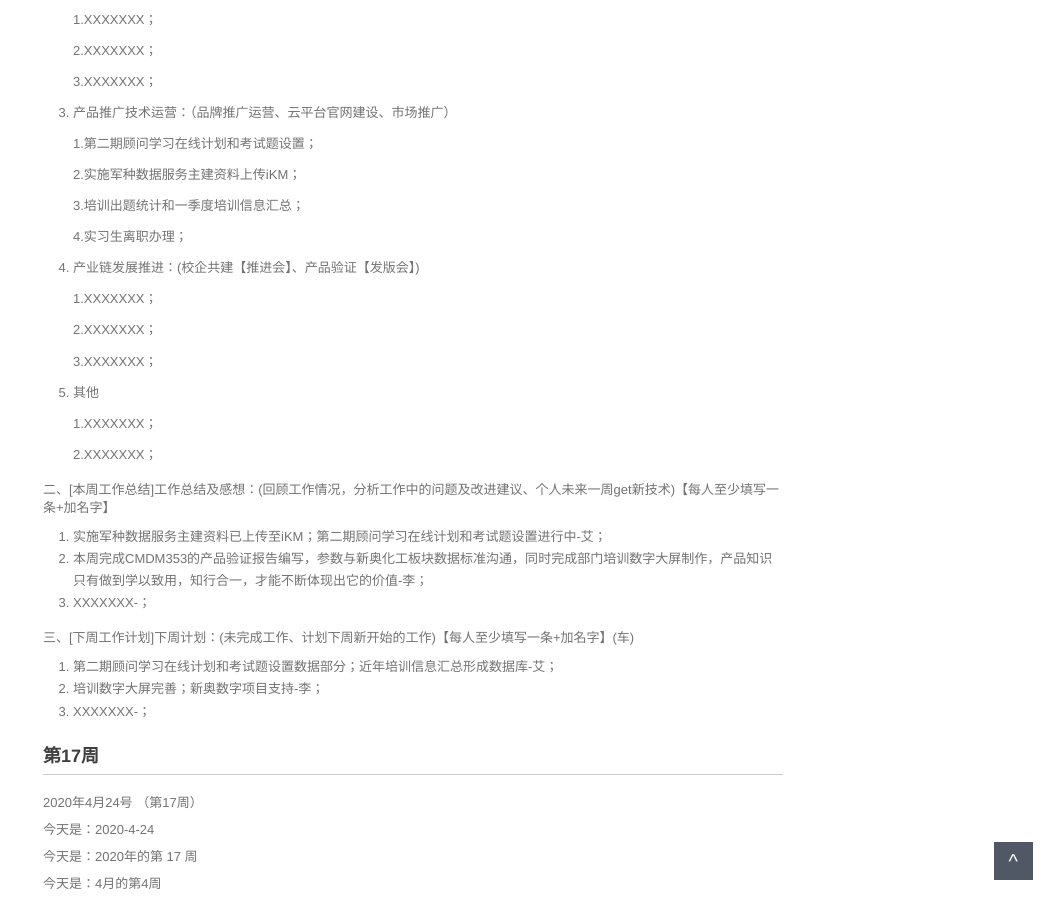
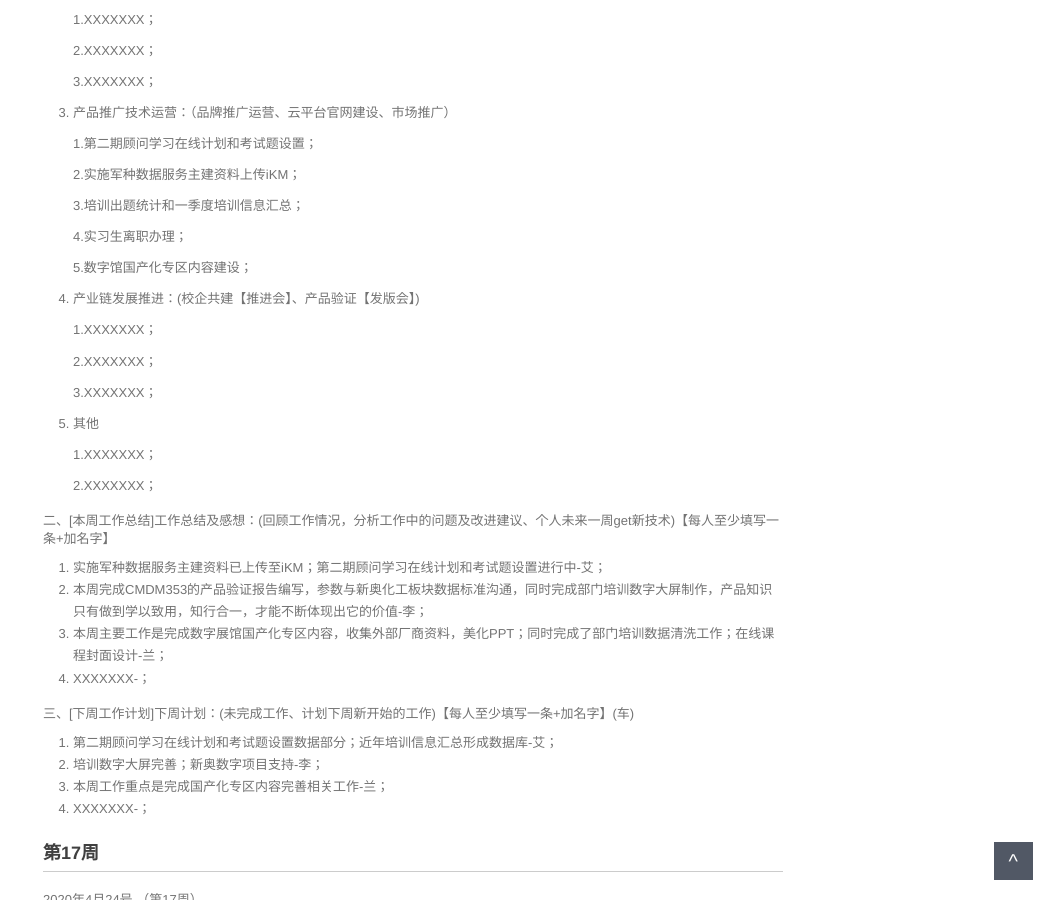
Before and after one commit to walllFlower/blog, a Jekyll site: the page built from 2020-02-28-day_report.md, in a window 1280 px wide and 900 px high, scrolled down 683 px. Shown: the whole window, without its empty margins (227-1280 px from the left). Built offline with Jekyll 4.4.1, drawn with Linux system fonts in a browser that asks for light colours; comment, search, counter and statistics services are not loaded.

Commit message:
Update 2020-02-28-day_report.md

```diff
--- a/2020-02-28-day_report.md
+++ b/2020-02-28-day_report.md
@@ -51,6 +51,8 @@ categories: 技术运营工作周报
 
     4.实习生离职办理；
 
+    5.数字馆国产化专区内容建设；
+
 
 4. 产业链发展推进：(校企共建【推进会】、产品验证【发版会】)
 
@@ -70,13 +72,15 @@ categories: 技术运营工作周报
 
 1. 实施军种数据服务主建资料已上传至iKM；第二期顾问学习在线计划和考试题设置进行中-艾；
 2. 本周完成CMDM353的产品验证报告编写，参数与新奥化工板块数据标准沟通，同时完成部门培训数字大屏制作，产品知识只有做到学以致用，知行合一，才能不断体现出它的价值-李；
-3. XXXXXXX-；
+3. 本周主要工作是完成数字展馆国产化专区内容，收集外部厂商资料，美化PPT；同时完成了部门培训数据清洗工作；在线课程封面设计-兰；
+4. XXXXXXX-；
 
 三、[下周工作计划]下周计划：(未完成工作、计划下周新开始的工作)【每人至少填写一条+加名字】(车)
 
 1. 第二期顾问学习在线计划和考试题设置数据部分；近年培训信息汇总形成数据库-艾；
 2. 培训数字大屏完善；新奥数字项目支持-李；
-3. XXXXXXX-；
+3. 本周工作重点是完成国产化专区内容完善相关工作-兰；
+4. XXXXXXX-；
 
 
 
```
